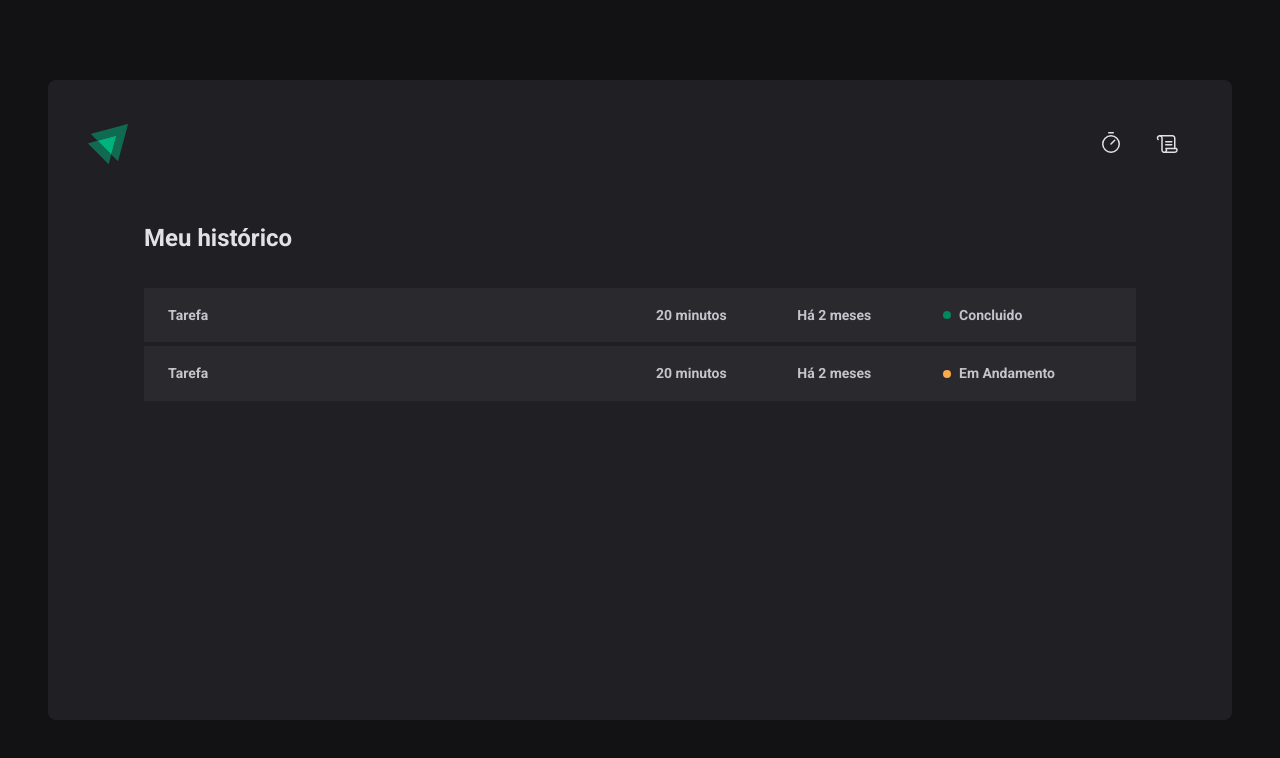
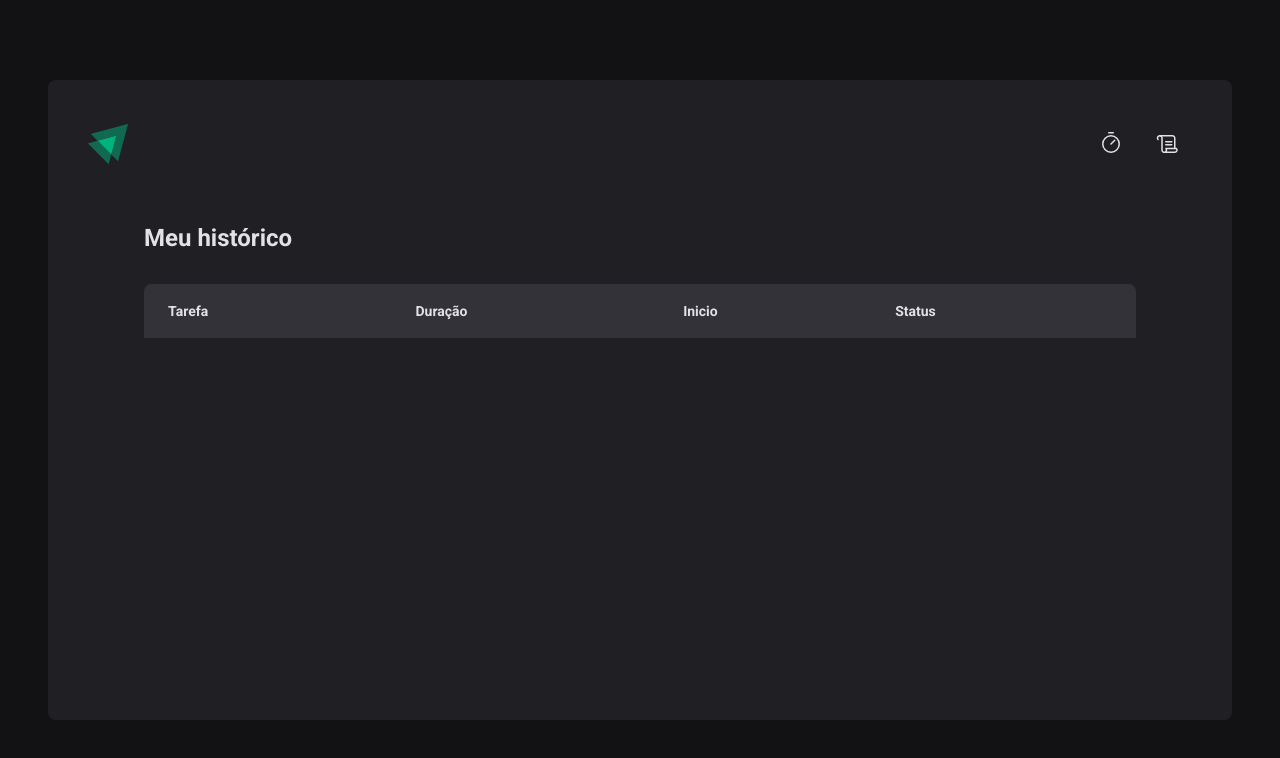
Before and after one commit to Jones-bass/Timer-ROCKETSEAT, a React (Vite) app: page /history in a window 1280 px wide. Shown: the top 758 px of the page. Built offline with nearby package versions, Linux system fonts and the light colour scheme.

Commit message:
Refatorando Contexto

```diff
--- a/src/App.tsx
+++ b/src/App.tsx
@@ -1,5 +1,6 @@
 import { BrowserRouter } from 'react-router-dom'
 import { ThemeProvider } from 'styled-components'
+import { CyclesContextProvider } from './contexts/CyclesContext'
 import { Router } from './Router'
 import { GlobalStyle } from './styles/global'
 import { defaultTheme } from './styles/themes/default'
@@ -8,7 +9,9 @@
   return (
     <ThemeProvider theme={defaultTheme}>
       <BrowserRouter>
-        <Router />
+        <CyclesContextProvider>
+          <Router />
+        </CyclesContextProvider>
       </BrowserRouter>
       <GlobalStyle />
     </ThemeProvider>
--- /dev/null
+++ b/src/contexts/CyclesContext.tsx
@@ -0,0 +1,101 @@
+import { createContext, ReactNode, useState } from 'react'
+
+interface CretateCycleData {
+  task: string
+  minutesAmount: number
+}
+
+interface CycleProps {
+  id: string
+  task: string
+  minutesAmount: number
+  startDate: Date
+  interruptedDate?: Date
+  finishedDate?: Date
+}
+
+interface CyclesContextType {
+  cycles: CycleProps[]
+  activeCycle: CycleProps | undefined
+  activeCycleId: string | null
+  amountSecondsPassed: number
+  markCurrentCycleAsFinished: () => void
+  setSecondsPassed: (seconds: number) => void
+  createNewCycle: (data: CretateCycleData) => void
+  interruptCurrentCycle: () => void
+}
+
+export const CyclesContext = createContext({} as CyclesContextType)
+
+interface CyclesContextProvderProps {
+  children: ReactNode
+}
+
+export function CyclesContextProvider({ children }: CyclesContextProvderProps) {
+  const [cycles, setCycles] = useState<CycleProps[]>([])
+  const [activeCycleId, setActiveCycleId] = useState<string | null>(null)
+  const [amountSecondsPassed, setAmountSecondsPassed] = useState(0)
+
+  const activeCycle = cycles.find((cycle) => cycle.id === activeCycleId)
+
+  function setSecondsPassed(seconds: number) {
+    setAmountSecondsPassed(seconds)
+  }
+
+  function markCurrentCycleAsFinished() {
+    setCycles((state) =>
+      state.map((cycle) => {
+        if (cycle.id === activeCycleId) {
+          return { ...cycle, finishedDate: new Date() }
+        } else {
+          return cycle
+        }
+      }),
+    )
+  }
+
+  function createNewCycle(data: CretateCycleData) {
+    const id = String(new Date().getTime())
+
+    const newCycle = {
+      id,
+      task: data.task,
+      minutesAmount: data.minutesAmount,
+      startDate: new Date(),
+    }
+
+    setCycles((state) => [...state, newCycle])
+    setActiveCycleId(id)
+    setAmountSecondsPassed(0) // reinciando e ciclo para 0
+  }
+
+  function interruptCurrentCycle() {
+    setCycles((state) =>
+      state.map((cycle) => {
+        if (cycle.id === activeCycleId) {
+          return { ...cycle, interruptedDate: new Date() }
+        } else {
+          return cycle
+        }
+      }),
+    )
+    setActiveCycleId(null)
+  }
+
+  return (
+    <CyclesContext.Provider
+      value={{
+        cycles,
+        activeCycle,
+        activeCycleId,
+        markCurrentCycleAsFinished,
+        amountSecondsPassed,
+        setSecondsPassed,
+        createNewCycle,
+        interruptCurrentCycle,
+      }}
+    >
+      {children}
+    </CyclesContext.Provider>
+  )
+}
--- a/src/pages/History/index.tsx
+++ b/src/pages/History/index.tsx
@@ -1,6 +1,12 @@
+import { formatDistanceToNow } from 'date-fns'
+import ptBR from 'date-fns/locale/pt-BR'
+import { useContext } from 'react'
+import { CyclesContext } from '../../contexts/CyclesContext'
 import { HistoryContainer, HistoryList, Status } from './styles'
 
 export function History() {
+  const { cycles } = useContext(CyclesContext)
+
   return (
     <HistoryContainer>
       <h1>Meu histórico</h1>
@@ -9,23 +15,38 @@
         <table>
           <thead>
             <tr>
-              <td>Tarefa</td>
-              <td>20 minutos</td>
-              <td>Há 2 meses</td>
-              <td>
-                <Status statusColor="green">Concluido</Status>
-              </td>
+              <th>Tarefa</th>
+              <th>Duração</th>
+              <th>Inicio</th>
+              <th>Status</th>
             </tr>
           </thead>
           <tbody>
-            <tr>
-              <td>Tarefa</td>
-              <td>20 minutos</td>
-              <td>Há 2 meses</td>
-              <td>
-                <Status statusColor="yellow">Em Andamento</Status>
-              </td>
-            </tr>
+            {cycles.map((cycle) => {
+              return (
+                <tr key={cycle.id}>
+                  <td>{cycle.task}</td>
+                  <td>{cycle.minutesAmount}minutos</td>
+                  <td>
+                    {formatDistanceToNow(cycle.startDate, {
+                      addSuffix: true,
+                      locale: ptBR,
+                    })}
+                  </td>
+                  <td>
+                    {cycle.finishedDate && (
+                      <Status statusColor="green">Concluida</Status>
+                    )}
+                    {cycle.interruptedDate && (
+                      <Status statusColor="red">Interropido</Status>
+                    )}
+                    {!cycle.finishedDate && !cycle.interruptedDate && (
+                      <Status statusColor="yellow">Em Andamento</Status>
+                    )}
+                  </td>
+                </tr>
+              )
+            })}
           </tbody>
         </table>
       </HistoryList>
--- a/src/pages/Home/index.tsx
+++ b/src/pages/Home/index.tsx
@@ -5,31 +5,13 @@
   StartCountdownButton,
   StopCountdownButton,
 } from './styles'
-import { createContext, useState } from 'react'
 import { NewCycleForm } from '../components/NewCycleForm'
 import { Countdown } from '../components/Countdown'
 import { zodResolver } from '@hookform/resolvers/zod'
 import * as zod from 'zod'
 import { FormProvider, useForm } from 'react-hook-form'
-
-interface CycleProps {
-  id: string
-  task: string
-  minutesAmount: number
-  startDate: Date
-  interruptedDate?: Date
-  finishedDate?: Date
-}
-
-interface CyclesContextType {
-  activeCycle: CycleProps | undefined
-  activeCycleId: string | null
-  markCurrentCycleAsFinished: () => void
-  setSecondsPassed: (seconds: number) => void
-  amountSecondsPassad: number
-}
-
-export const CyclesContext = createContext({} as CyclesContextType)
+import { useContext } from 'react'
+import { CyclesContext } from '../../contexts/CyclesContext'
 
 const newCycleFormValidationSchema = zod.object({
   task: zod.string().min(1, 'Informe a tarefa'),
@@ -42,9 +24,8 @@
 type NewCycleFormData = zod.infer<typeof newCycleFormValidationSchema>
 
 export function Home() {
-  const [cycles, setCycles] = useState<CycleProps[]>([])
-  const [activeCycleId, setActiveCycleId] = useState<string | null>(null)
-  const [amountSecondsPassad, setAmountSecondsPassad] = useState(0)
+  const { activeCycle, createNewCycle, interruptCurrentCycle } =
+    useContext(CyclesContext)
 
   const newCycleForm = useForm<NewCycleFormData>({
     resolver: zodResolver(newCycleFormValidationSchema),
@@ -56,77 +37,23 @@
 
   const { handleSubmit, watch, reset } = newCycleForm
 
-  const activeCycle = cycles.find((cycle) => cycle.id === activeCycleId)
-
-  function setSecondsPassed(seconds: number) {
-    setAmountSecondsPassad(seconds)
-  }
-
-  function markCurrentCycleAsFinished() {
-    setCycles((state) =>
-      state.map((cycle) => {
-        if (cycle.id === activeCycleId) {
-          return { ...cycle, finishedDate: new Date() }
-        } else {
-          return cycle
-        }
-      }),
-    )
-  }
-
   function handleCreateNewCycle(data: NewCycleFormData) {
-    const id = String(new Date().getTime())
-
-    const newCycle = {
-      id,
-      task: data.task,
-      minutesAmount: data.minutesAmount,
-      startDate: new Date(),
-    }
-
-    setCycles((state) => [...state, newCycle])
-    setActiveCycleId(id)
-    setAmountSecondsPassad(0) // reinciando o ciclo para 0
-
+    createNewCycle(data)
     reset()
   }
-
-  function handleInterruptCycle() {
-    setCycles((state) =>
-      state.map((cycle) => {
-        if (cycle.id === activeCycleId) {
-          return { ...cycle, interruptedDate: new Date() }
-        } else {
-          return cycle
-        }
-      }),
-    )
-    setActiveCycleId(null)
-  }
-
   const task = watch('task')
   const isSubmitDisaled = !task
 
   return (
     <HomeContainer>
       <form onSubmit={handleSubmit(handleCreateNewCycle)} action="">
-        <CyclesContext.Provider
-          value={{
-            activeCycle,
-            activeCycleId,
-            markCurrentCycleAsFinished,
-            amountSecondsPassad,
-            setSecondsPassed,
-          }}
-        >
-          <FormProvider {...newCycleForm}>
-            <NewCycleForm />
-          </FormProvider>
-          <Countdown />
-        </CyclesContext.Provider>
+        <FormProvider {...newCycleForm}>
+          <NewCycleForm />
+        </FormProvider>
+        <Countdown />
 
         {activeCycle ? (
-          <StopCountdownButton onClick={handleInterruptCycle} type="button">
+          <StopCountdownButton onClick={interruptCurrentCycle} type="button">
             <HandPalm size={24} />
             Interroper
           </StopCountdownButton>
--- a/src/pages/components/Countdown/index.tsx
+++ b/src/pages/components/Countdown/index.tsx
@@ -1,6 +1,6 @@
 import { differenceInSeconds } from 'date-fns'
 import { useContext, useEffect } from 'react'
-import { CyclesContext } from '../../Home'
+import { CyclesContext } from '../../../contexts/CyclesContext'
 import { CountContainer, Separator } from './styles'
 
 export function Countdown() {
@@ -8,7 +8,7 @@
     activeCycle,
     activeCycleId,
     markCurrentCycleAsFinished,
-    amountSecondsPassad,
+    amountSecondsPassed,
     setSecondsPassed,
   } = useContext(CyclesContext)
 
@@ -46,7 +46,7 @@
     setSecondsPassed,
   ])
 
-  const currentSeconds = activeCycle ? totalSeconds - amountSecondsPassad : 0
+  const currentSeconds = activeCycle ? totalSeconds - amountSecondsPassed : 0
 
   const minutesAmount = Math.floor(currentSeconds / 60)
   const secondsAmount = currentSeconds % 60
--- a/src/pages/components/NewCycleForm/index.tsx
+++ b/src/pages/components/NewCycleForm/index.tsx
@@ -5,7 +5,7 @@
   TaskInput,
 } from './styles'
 import { useContext } from 'react'
-import { CyclesContext } from '../../Home'
+import { CyclesContext } from '../../../contexts/CyclesContext'
 import { useFormContext } from 'react-hook-form'
 
 export function NewCycleForm() {
```
